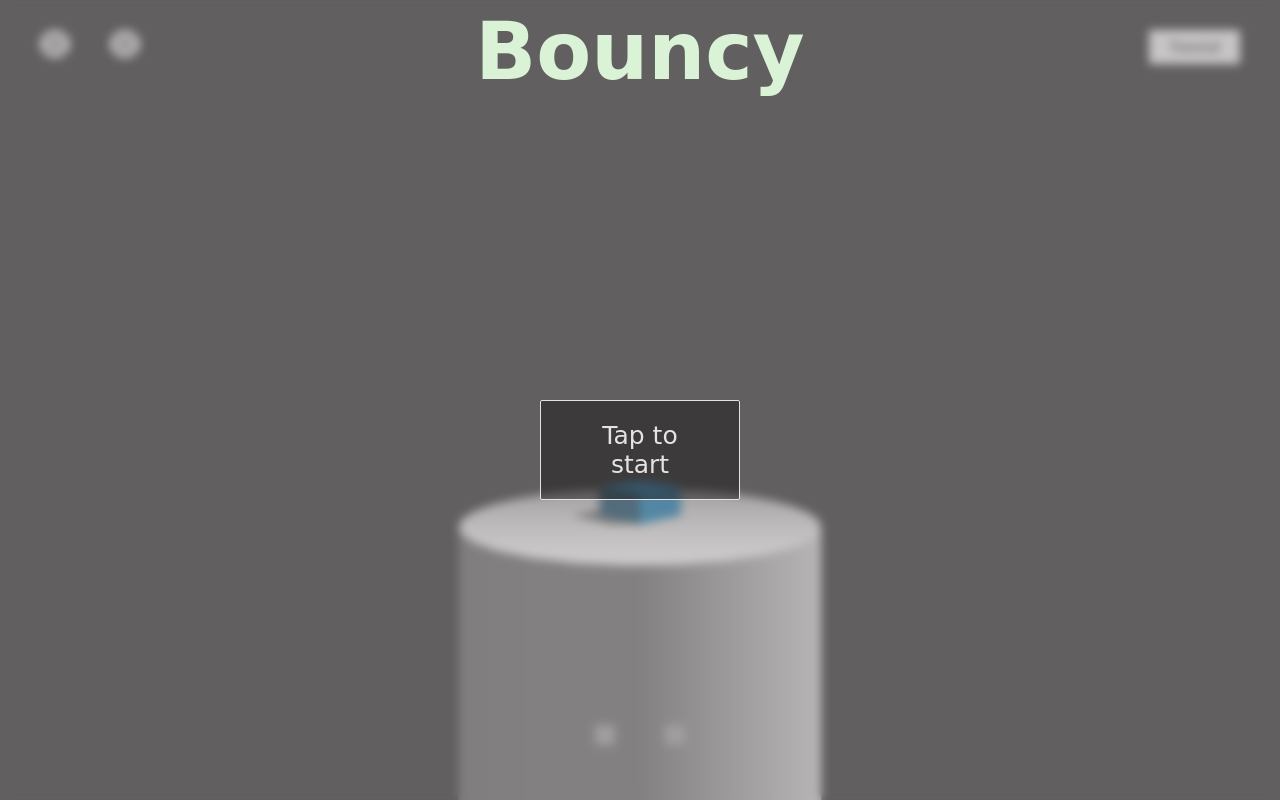
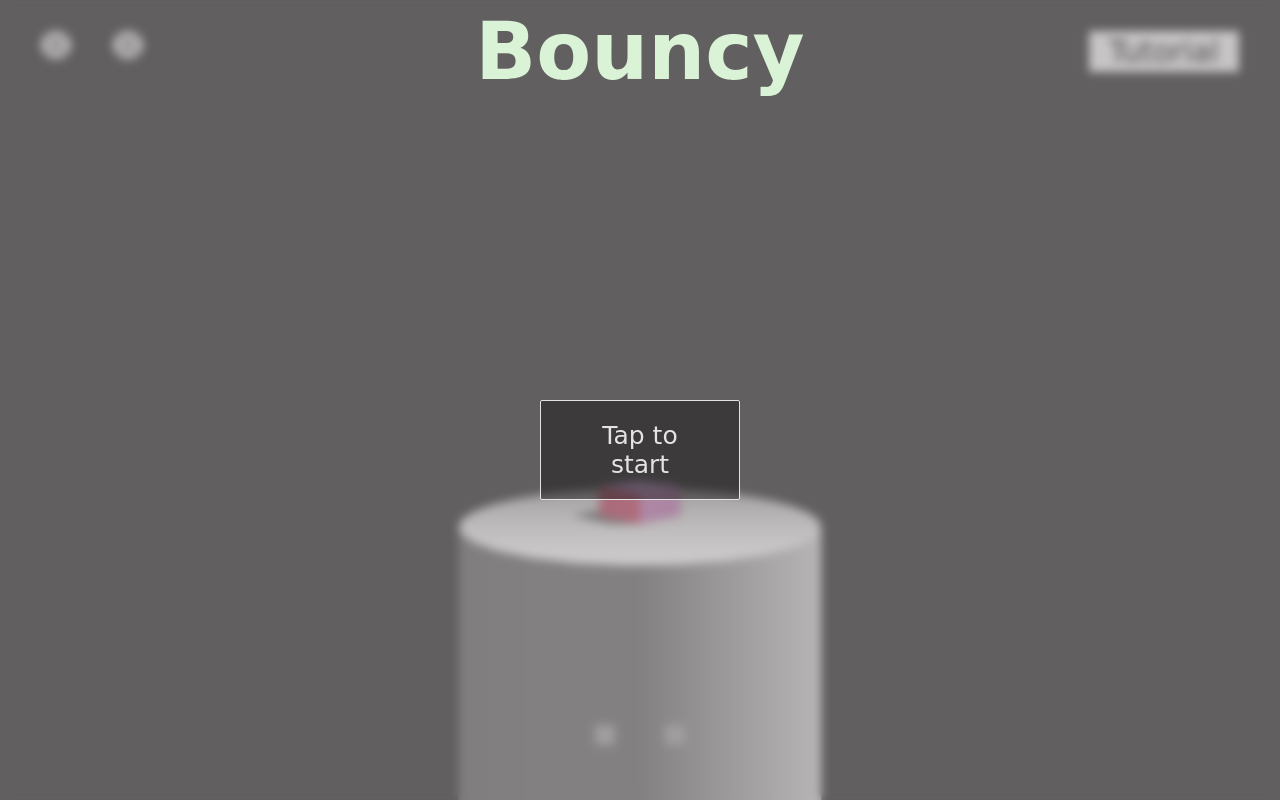
Before and after one commit to thebenezer/TheatreTutorial_Part1, a website built with Vite: page index.html in a window 1280 px wide. Built offline with nearby package versions, Linux system fonts and the light colour scheme; grey boxes are pictures that could not be loaded; animation ran at ten frames a second; files whose address does not match are found by name; a web font is replaced by a local one; what @theatre/core, @theatre/studio would draw is missing.

Commit message:
added sfx and colors to theatre

```diff
--- a/src/main.ts
+++ b/src/main.ts
@@ -2,7 +2,7 @@ import './style.css';
 import * as THREE from 'three';
 import { OrbitControls } from 'three/examples/jsm/controls/OrbitControls.js';
 
-import { getProject, types, val } from '@theatre/core';
+import { getProject, onChange, types, val } from '@theatre/core';
 import projectState from './TheatreTutorial_1.theatre-project-state.json';
 
 import studio from '@theatre/studio';
@@ -24,6 +24,13 @@ let controls: OrbitControls;
 let camera: THREE.PerspectiveCamera;
 let renderer: THREE.WebGLRenderer;
 let scene: THREE.Scene;
+const listener = new THREE.AudioListener();
+const loader = new THREE.AudioLoader();
+let soundReady = false;
+
+const swoosh = new THREE.Audio(listener)
+const boink = new THREE.Audio(listener)
+const thud = new THREE.Audio(listener)
 
 init();
 requestAnimationFrame(tick);
@@ -59,22 +66,23 @@ function init() {
   setupLights();
   setupOrbitControls();
   setupEventListeners();
+  setupSounds();
 
   // ***** setup our scene *******
 
   // Box
   const geometry = new THREE.BoxGeometry(10, 10, 10);
-  const material = new THREE.MeshPhongMaterial({ color: 0x049ef4 });
+  const boxMaterial = new THREE.MeshPhongMaterial({ color: 0x049ef4,emissive:0xff0000 });
 
-  const box = new THREE.Mesh(geometry, material);
+  const box = new THREE.Mesh(geometry, boxMaterial);
   box.castShadow = true;
   box.receiveShadow = true;
   scene.add(box);
 
-  const planeGeometry = new THREE.CylinderGeometry(30, 30, 300, 30);
-  const planeMaterial = new THREE.MeshPhongMaterial({ color: 0xf0f0f0 });
+  const floorGeometry = new THREE.CylinderGeometry(30, 30, 300, 30);
+  const floorMaterial = new THREE.MeshPhongMaterial({ color: 0xf0f0f0 });
 
-  const floor = new THREE.Mesh(planeGeometry, planeMaterial);
+  const floor = new THREE.Mesh(floorGeometry, floorMaterial);
   floor.position.set(0, -150, 0);
   floor.receiveShadow = true;
   scene.add(floor);
@@ -99,6 +107,16 @@ function init() {
     }),
   });
 
+  const colorObj = sheet.object('Colors',{
+    backgroundColor: types.rgba(),
+    floorColor: types.rgba(),
+    boxColor: types.rgba(),
+  })
+
+  const boxEffectsObj = sheet.object('Effects',{
+    boxGlow:types.rgba()
+  })
+
   boxObj.onValuesChange((values) => {
     const { xR, yR, zR } = values.rotation;
     box.rotation.set(xR, yR, zR);
@@ -107,6 +125,39 @@ function init() {
     const { xS, yS, zS } = values.scale;
     box.scale.set(xS, yS, zS);
   });
+
+  colorObj.onValuesChange((values)=>{
+    scene.background = new THREE.Color(values.backgroundColor.toString());
+    // @ts-ignore
+    scene.fog.color = new THREE.Color(values.backgroundColor.toString());
+    floorMaterial.color.setRGB(values.floorColor.r,values.floorColor.g,values.floorColor.b)
+    boxMaterial.color.setRGB(values.boxColor.r,values.boxColor.g,values.boxColor.b)
+  })
+
+  boxEffectsObj.onValuesChange((values)=>{
+    boxMaterial.emissive.setRGB(values.boxGlow.r,values.boxGlow.g,values.boxGlow.b)
+  })
+
+  // play the audio based on pointer position
+  onChange(sheet.sequence.pointer.position, (position) => {
+    if(!soundReady)return;
+    if(position > 0.80 && position < 0.83){
+      if(!thud.isPlaying){
+        thud.play();
+      }
+    }
+    else if(position > 1.20 && position < 1.23){
+      if(!boink.isPlaying){
+        boink.play();
+      }
+    }
+    else if(position > 0.00 && position<0.03){
+      if(!swoosh.isPlaying){
+        swoosh.playbackRate= 1.7;
+        swoosh.play();
+      }
+    }
+  })
 
 }
 
@@ -117,6 +168,26 @@ function tick(): void {
   window.requestAnimationFrame(tick);
 }
 
+function setupSounds() {
+  camera.add(listener);
+
+  audioSetup(swoosh,'src/assets/sounds/little-whoosh-2-6301.mp3',1,loader)
+  audioSetup(boink,'src/assets/sounds/boink.mp3',0.2,loader)
+  audioSetup(thud,'src/assets/sounds/loud-thud-45719.mp3',0.5,loader)
+}
+
+function audioSetup(sound:THREE.Audio, url:string,volume:number,loader:THREE.AudioLoader){
+  loader.load(
+    url,
+    // onLoad callback
+    function ( audioBuffer ) {
+      // set the audio object buffer to the loaded object
+      sound.setBuffer( audioBuffer );
+      sound.setVolume(volume)
+      sound.loop=false;
+    },
+  );
+}
 
 function setupLights() {
   // ***** Lights ****** //
@@ -167,7 +238,7 @@ function setupEventListeners() {
   window.addEventListener(
     'click',
     function () {
-      if (!val(sheet.sequence.pointer.playing)) {
+      soundReady = true;
       const tapStart = document.getElementById('tapStart');
       // @ts-ignore
       tapStart.style.opacity = "0";
@@ -176,7 +247,6 @@ function setupEventListeners() {
         tapStart.style.display = "none";
       },400)
       sheet.sequence.play({ iterationCount: Infinity, range: [0, 2] });
-      }
     },
     {
       once:true
@@ -197,13 +267,14 @@ function toggleSound() {
   const soundOn = document.getElementById('soundOn');
   const soundOff = document.getElementById('soundOff');
   if (!soundOn || !soundOff) return;
-  if (soundOn.style.display == 'none') {
+  if (soundReady == false) {
     soundOn.style.display = 'block';
     soundOff.style.display = 'none';
   } else {
     soundOn.style.display = 'none';
     soundOff.style.display = 'block';
   }
+  soundReady=!soundReady;
 }
 
 function toggleAnimation() {
--- a/src/style.css
+++ b/src/style.css
@@ -31,22 +31,29 @@ body {
   font-size: 5rem;
   padding: none;
   transform: translateX(-50%);
+  stroke: #0e0e0e;
+  stroke-width: 1px;
+  /* -webkit-text-stroke: #0e0e0e; */
+  -webkit-text-stroke-width: 0.001rem;
+  -webkit-text-stroke-color: #0e0e0e;
 }
 .cta{
-  font-family:serif;
+  /* font-family:serif; */
+  font-size: 30px;
   position: absolute;
   top: 30px;
   right: 40px;
   text-decoration: none;
   color: #0e0e0e;
   background-color: rgb(228, 228, 228);
-  padding: 8px 20px;
+  padding: 3px 20px;
+  border: 1px solid #0e0e0e;
   border-radius: 2px;
   transition: all 0.3s ease;
 }
 .cta:hover{
-  background-color: #0e0e0e;
-  color: rgb(228, 228, 228);
+  background-color: #abcaa9;
+  /* color: rgb(228, 228, 228); */
 }
 
 .socials{
@@ -60,6 +67,7 @@ body {
   cursor: pointer;
   color: #0e0e0e;
   list-style: none;
+  border: 1px solid #0e0e0e;
   background-color: rgb(228, 228, 228);
   padding: 4px 5px 0px 5px;
   margin: 0 20px;
@@ -67,8 +75,7 @@ body {
   transition: all 0.3s ease;
 }
 .socials li:hover{
-  background-color: #0e0e0e;
-  color: rgb(228, 228, 228);
+  background-color: #abcaa9;
 }
 .socials li img{
   width: 20px;
```
Also changed, not shown: index.html (+1 -0 lines), 6 other files. Lines whose indentation alone changed are shown as unchanged.
